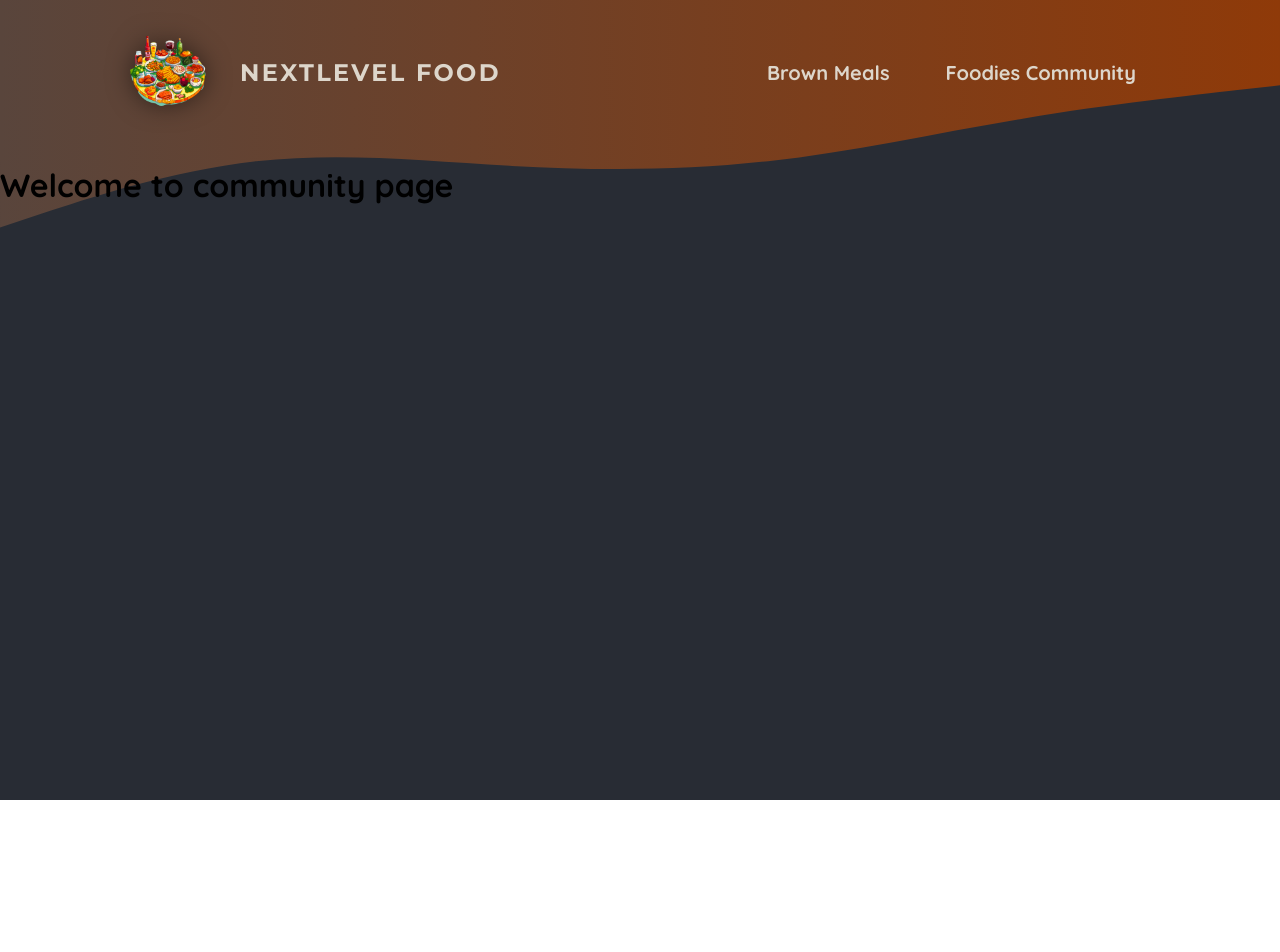
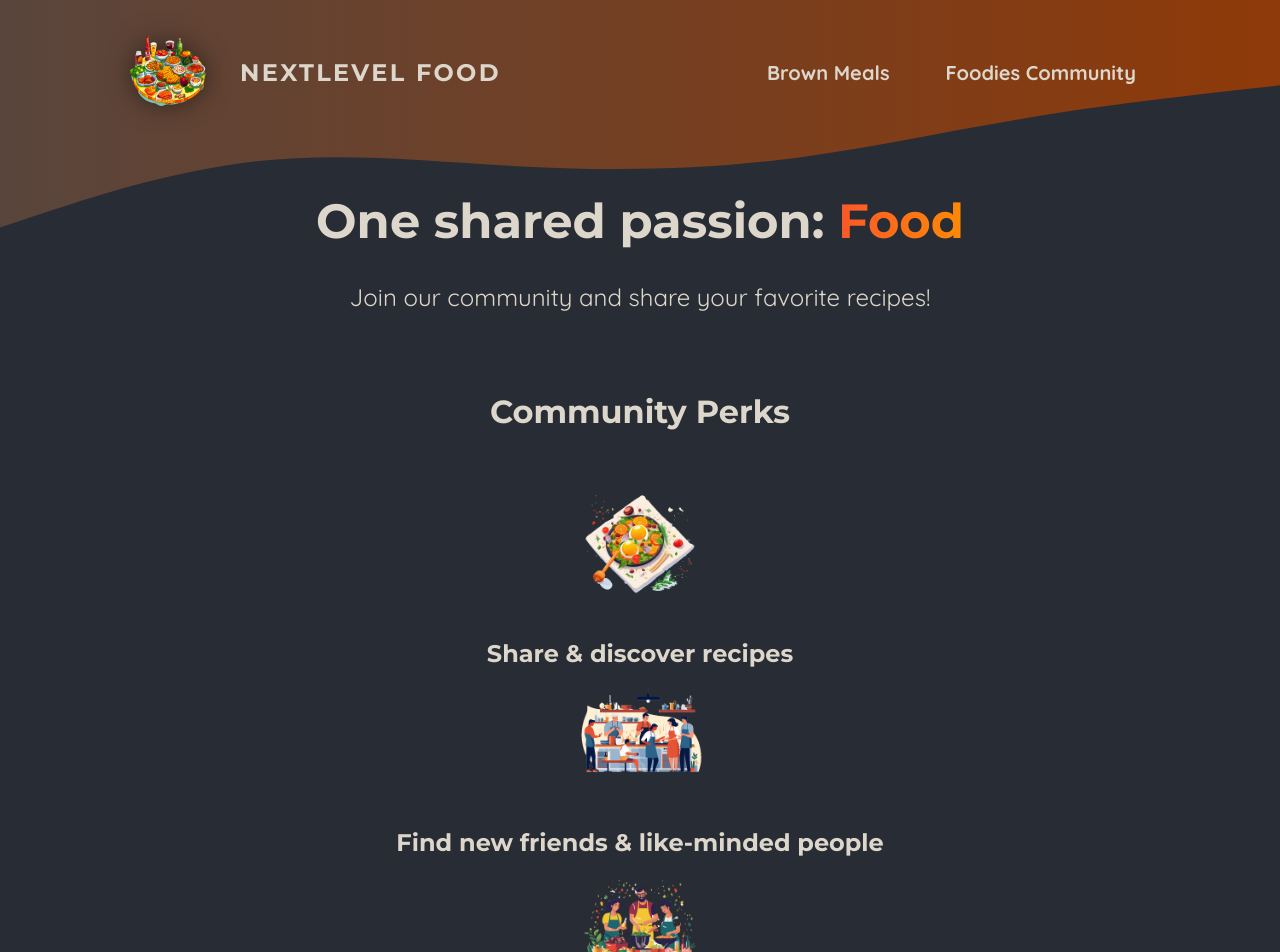
Before and after one commit to SamedyHUNX/nextjs, a Next.js app in the folder 05-onwards-foodies-starting-project/: page /community in a window 1280 px wide. Shown: the top 952 px of the page. Before the commit the page ends 800 px from the top, so only its background shows below. Built offline with nearby package versions, Linux system fonts and the light colour scheme.

Commit message:
master: community page

```diff
--- a/05-onwards-foodies-starting-project/app/community/page.js
+++ b/05-onwards-foodies-starting-project/app/community/page.js
@@ -1,3 +1,40 @@
+import Image from "next/image";
+
+import mealIcon from "@/assets/icons/meal.png";
+import communityIcon from "@/assets/icons/community.png";
+import eventsIcon from "@/assets/icons/events.png";
+import classes from "./page.module.css";
+
 export default function CommunityPage() {
-  return <h1>Welcome to community page</h1>;
+  return (
+    <>
+      <header className={classes.header}>
+        <h1>
+          One shared passion: <span className={classes.highlight}>Food</span>
+        </h1>
+        <p>Join our community and share your favorite recipes!</p>
+      </header>
+      <main className={classes.main}>
+        <h2>Community Perks</h2>
+
+        <ul className={classes.perks}>
+          <li>
+            <Image src={mealIcon} alt="A delicious meal" />
+            <p>Share & discover recipes</p>
+          </li>
+          <li>
+            <Image src={communityIcon} alt="A crowd of people, cooking" />
+            <p>Find new friends & like-minded people</p>
+          </li>
+          <li>
+            <Image
+              src={eventsIcon}
+              alt="A crowd of people at a cooking event"
+            />
+            <p>Participate in exclusive events</p>
+          </li>
+        </ul>
+      </main>
+    </>
+  );
 }
--- /dev/null
+++ b/05-onwards-foodies-starting-project/app/community/page.module.css
@@ -0,0 +1,61 @@
+.header {
+  gap: 3rem;
+  margin: 3rem auto 5rem auto;
+  width: 90%;
+  max-width: 75rem;
+  color: #ddd6cb;
+  font-size: 1.5rem;
+  text-align: center;
+}
+
+.header h1 {
+  font-family: "Montserrat", sans-serif;
+}
+
+.highlight {
+  background: linear-gradient(90deg, #f9572a, #ff8a05);
+  background-clip: text;
+  -webkit-background-clip: text;
+  -webkit-text-fill-color: transparent;
+}
+
+.main {
+  width: 90%;
+  max-width: 40rem;
+  margin: 0 auto;
+  text-align: center;
+}
+
+.main h2 {
+  font-family: "Montserrat", sans-serif;
+  font-size: 2rem;
+  margin-bottom: 3rem;
+  color: #ddd6cb;
+}
+
+.perks {
+  list-style: none;
+  margin: 3rem 0;
+  padding: 0;
+}
+
+.perks li {
+  display: flex;
+  flex-direction: column;
+  align-items: center;
+  gap: 2rem;
+}
+
+.perks img {
+  width: 8rem;
+  height: 8rem;
+  object-fit: contain;
+}
+
+.perks p {
+  font-family: "Montserrat", sans-serif;
+  font-size: 1.5rem;
+  font-weight: bold;
+  margin: 0;
+  color: #ddd6cb;
+}
```
